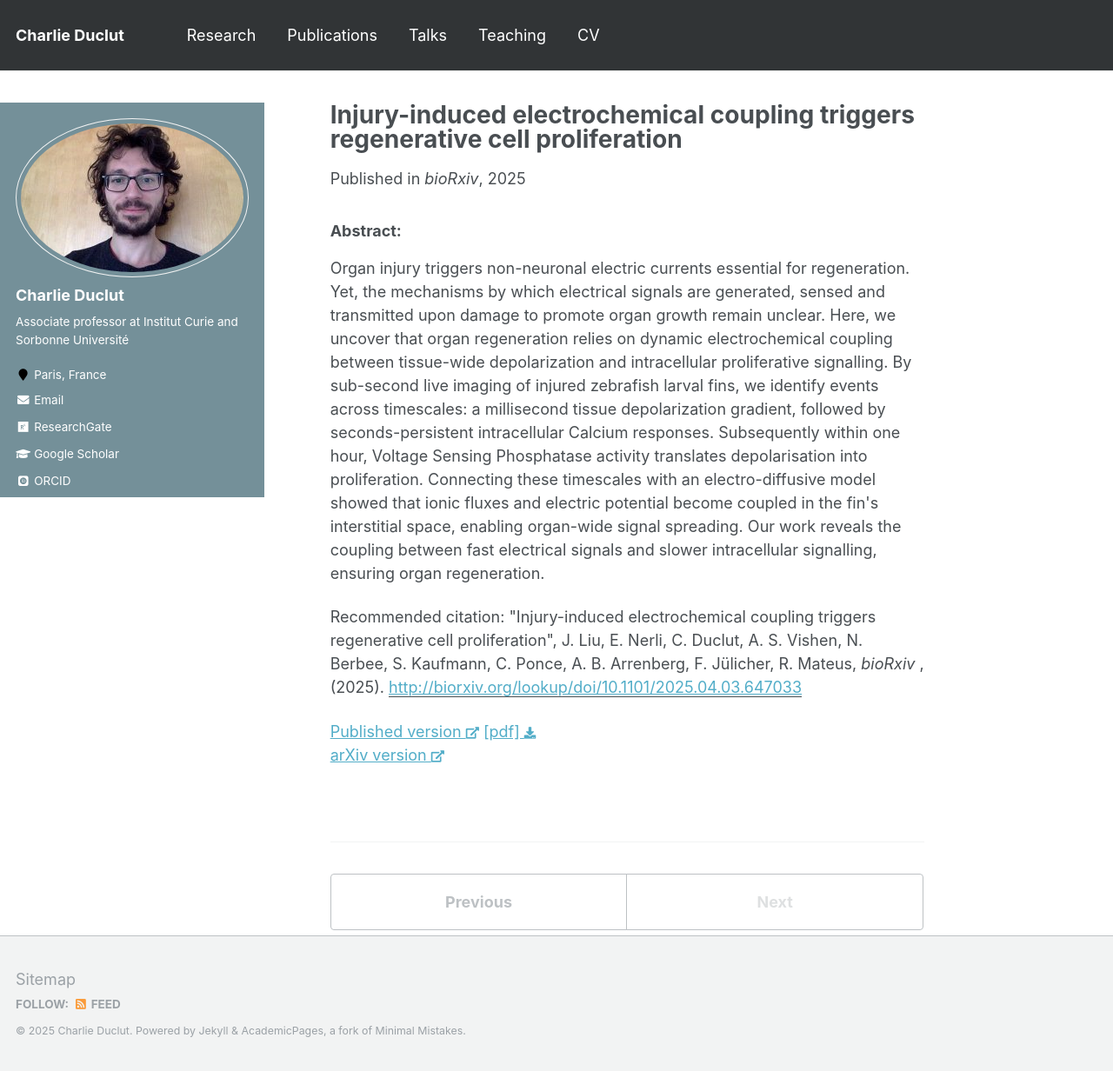
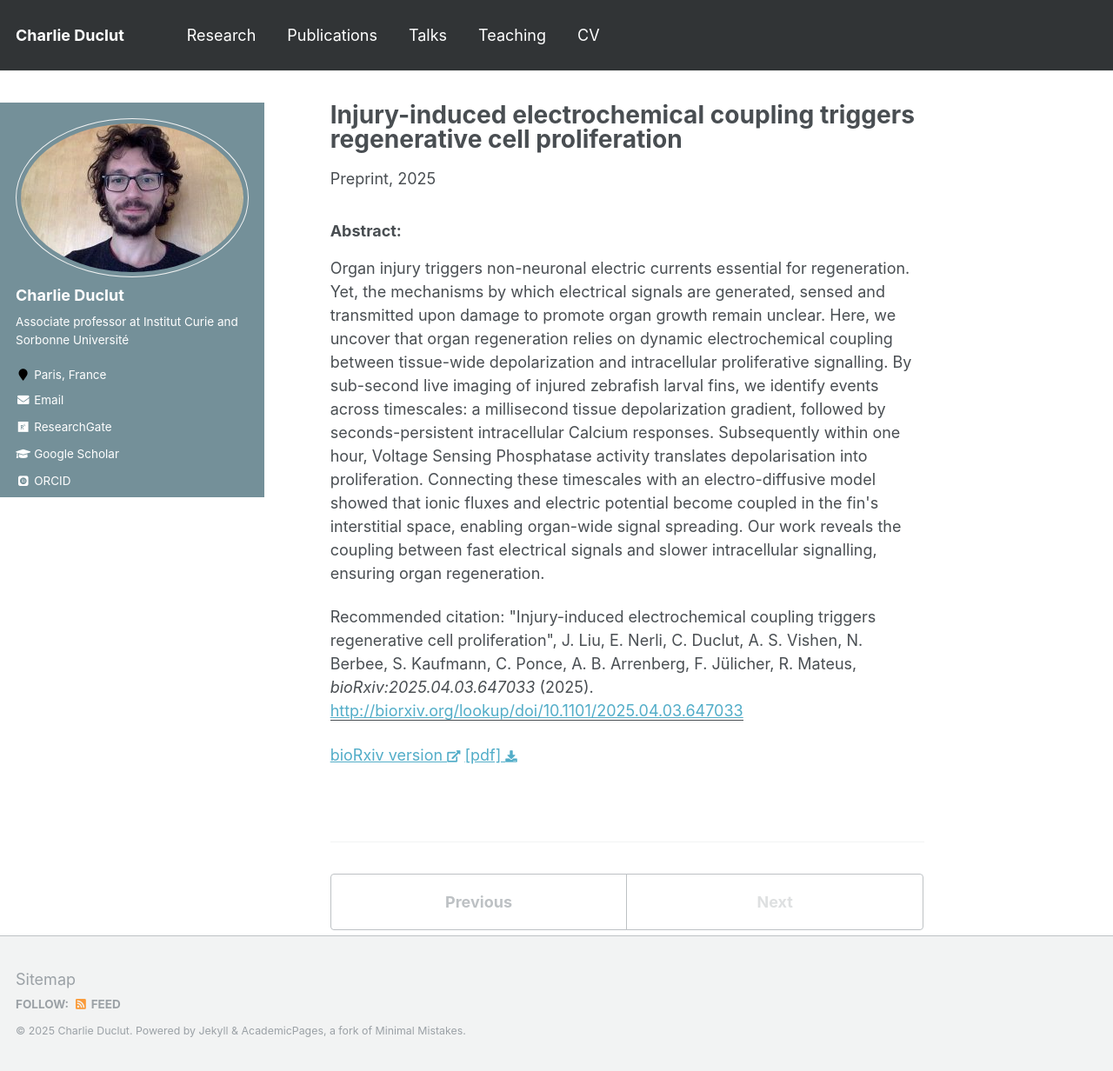
Before and after one commit to charlieduclut/charlieduclut.github.io, a Jekyll site: the page built from _publications/2025-04-08-liu2025injuryinduced.md, in a window 1280 px wide and 1232 px high. Shown: the whole window at 87% size. Built offline with Jekyll 4.4.1, drawn with Linux system fonts in a browser that asks for light colours; some web fonts are replaced.

Commit message:
added preprint ; updated gitignore

```diff
--- a/_publications/2025-04-08-liu2025injuryinduced.md
+++ b/_publications/2025-04-08-liu2025injuryinduced.md
@@ -6,16 +6,15 @@ urlslug: 'liu2025injuryinduced'
 excerpt: 'Organ injury triggers non-neuronal electric currents essential for regeneration. Yet, the mechanisms by which electrical signals are generated, sensed and transmitted upon damage to promote organ growth remain unclear. Here, we uncover that organ regeneration relies on dynamic electrochemical coupling between tissue-wide depolarization and intracellular proliferative signalling. By sub-second live imaging of injured zebrafish larval fins, we identify events across timescales: a millisecond tissue depolarization gradient, followed by seconds-persistent intracellular Calcium responses. Subsequently within one hour, Voltage Sensing Phosphatase activity translates depolarisation into proliferation. Connecting these timescales with an electro-diffusive model showed that ionic fluxes and electric potential become coupled in the fin&apos;s interstitial space, enabling organ-wide signal spreading. Our work reveals the coupling between fast electrical signals and slower intracellular signalling, ensuring organ regeneration.'
 date: 2025-04-08
 authors: 'J. Liu, E. Nerli, C. Duclut, A. S. Vishen, N. Berbee, S. Kaufmann, C. Ponce, A. B. Arrenberg, F. Jülicher, R. Mateus'
-venue: 'bioRxiv'
+venue: 'preprint'
 preprintvenue: 'bioRxiv'
 volume: ''
 page: ''
 paperurl: 'http://biorxiv.org/lookup/doi/10.1101/2025.04.03.647033'
 arxivid: '2025.04.03.647033'
 pubnumber: 22
-citation: '&quot;Injury-induced electrochemical coupling triggers regenerative cell proliferation&quot;, J. Liu, E. Nerli, C. Duclut, A. S. Vishen, N. Berbee, S. Kaufmann, C. Ponce, A. B. Arrenberg, F. Jülicher, R. Mateus, <i>bioRxiv</i> <b></b>,  (2025).'
+citation: '&quot;Injury-induced electrochemical coupling triggers regenerative cell proliferation&quot;, J. Liu, E. Nerli, C. Duclut, A. S. Vishen, N. Berbee, S. Kaufmann, C. Ponce, A. B. Arrenberg, F. Jülicher, R. Mateus, <i>bioRxiv:2025.04.03.647033</i> (2025).'
 ---
-[Published version <i class="fa fa-external-link-alt fa-xs" aria-hidden="true"></i>](http://biorxiv.org/lookup/doi/10.1101/2025.04.03.647033)
+[bioRxiv version <i class="fa fa-external-link-alt fa-xs" aria-hidden="true"></i>](https://www.biorxiv.org/content/10.1101/2025.04.03.647033)
 [[pdf] <i class="fa fa-download fa-xs" aria-hidden="true"></i>](http://charlieduclut.github.io/files/liu2025injuryinduced.pdf)
 <br/>
-[arXiv version <i class="fa fa-external-link-alt fa-xs" aria-hidden="true"></i>](https://arxiv.org/abs/2025.04.03.647033)
```
Also changed, not shown: markdown_generator/publications.csv (+1 -1 lines), 2 other files.
